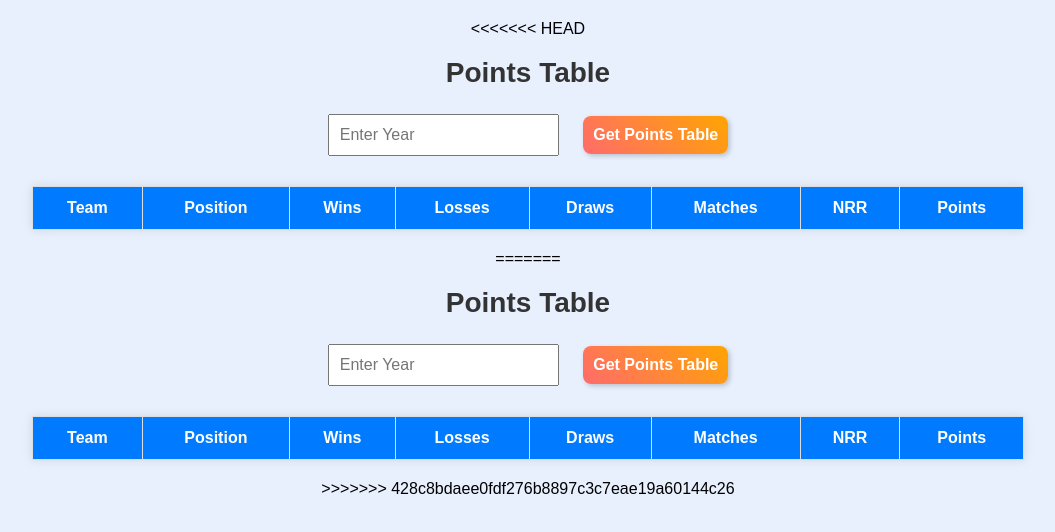
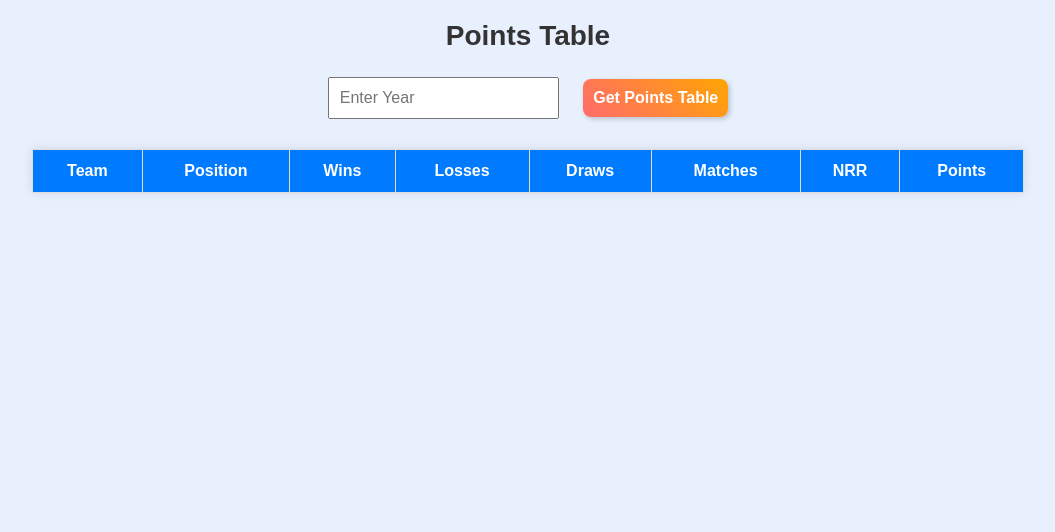
Before and after one commit to SekharYangala/CDMS, a plain HTML site: page pointstable.html in a window 1280 px wide. Shown: the whole page, without its empty margins (112-1167 px from the left). Drawn offline with Linux system fonts and the light colour scheme.

Commit message:
Update pointstable.html

```diff
--- a/pointstable.html
+++ b/pointstable.html
@@ -1,4 +1,3 @@
-<<<<<<< HEAD
 <!DOCTYPE html>
 <html lang="en">
 <head>
@@ -99,105 +98,3 @@
     </script>
 </body>
 </html>
-=======
-<!DOCTYPE html>
-<html lang="en">
-<head>
-    <meta charset="UTF-8">
-    <meta name="viewport" content="width=device-width, initial-scale=1.0">
-    <title>Points Table</title>
-    <link rel="stylesheet" href="style4.css">
-    <style>
-        body {
-            font-family: Arial, sans-serif;
-            text-align: center;
-            margin: 20px;
-        }
-        h1 {
-            color: #333;
-        }
-        input, button {
-            padding: 10px;
-            margin: 10px;
-            font-size: 16px;
-        }
-        table {
-            width: 80%;
-            margin: 20px auto;
-            border-collapse: collapse;
-            box-shadow: 0px 0px 10px rgba(0, 0, 0, 0.1);
-        }
-        th, td {
-            padding: 12px;
-            border: 1px solid #ddd;
-            text-align: center;
-        }
-        th {
-            background-color: #007BFF;
-            color: white;
-        }
-        tr:nth-child(even) {
-            background-color: #f2f2f2;
-        }
-    </style>
-</head>
-<body>
-    <h1>Points Table</h1>
-
-    <input type="number" id="yearInput" placeholder="Enter Year">
-    <button onclick="fetchPointsTable()">Get Points Table</button>
-
-    <table id="pointsTable">
-        <tr>
-            <th>Team</th>
-            <th>Position</th>
-            <th>Wins</th>
-            <th>Losses</th>
-            <th>Draws</th>
-            <th>Matches</th>
-            <th>NRR</th>
-            <th>Points</th>
-        </tr>
-    </table>
-
-    <script>
-        function fetchPointsTable() {
-            let year = document.getElementById("yearInput").value;
-            if (!year) {
-                alert("Please enter a year");
-                return;
-            }
-            fetch(`http://127.0.0.1:5000/points_table?year=${year}`)
-                .then(response => response.json())
-                .then(data => {
-                    let table = document.getElementById("pointsTable");
-                    table.innerHTML = `
-                        <tr>
-                            <th>Team</th>
-                            <th>Position</th>
-                            <th>Wins</th>
-                            <th>Losses</th>
-                            <th>Draws</th>
-                            <th>Matches</th>
-                            <th>NRR</th>
-                        </tr>`;
-
-                    data.forEach(row => {
-                        table.innerHTML += `
-                            <tr>
-                                <td>${row.team_name}</td>
-                                <td>${row.position}</td>
-                                <td>${row.no_of_wins}</td>
-                                <td>${row.no_of_losses}</td>
-                                <td>${row.no_of_draws}</td>
-                                <td>${row.no_of_matches}</td>
-                                <td>${row.nrr}</td>
-                            </tr>`;
-                    });
-                })
-                .catch(error => console.error("Error fetching data:", error));
-        }
-    </script>
-</body>
-</html>
->>>>>>> 428c8bdaee0fdf276b8897c3c7eae19a60144c26
```
